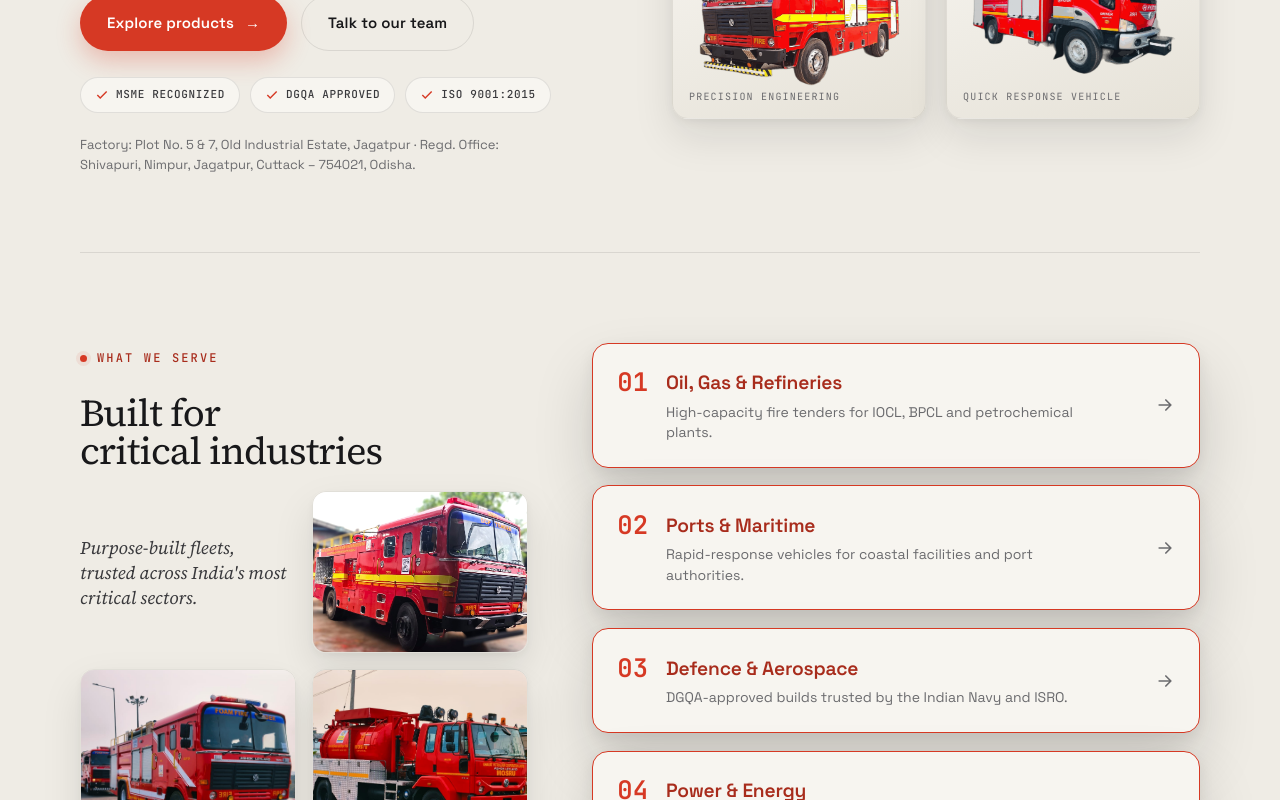
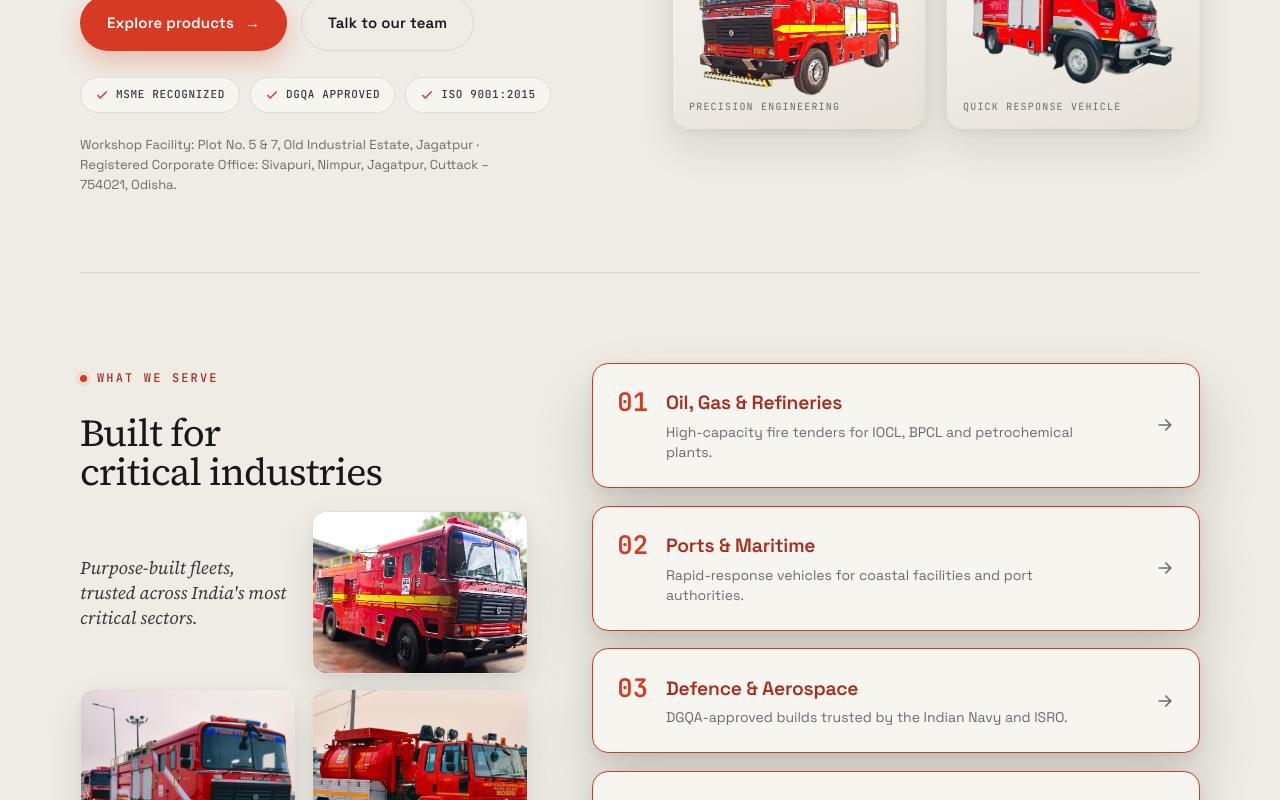
Before and after one commit to chandankumarswain/HindusthanTech, a React (Vite) app in the folder htpl-react/: page / in a window 1280 px wide. Shown: the part 1640-2440 px from the top of the page. Built offline with nearby package versions, Linux system fonts and the light colour scheme; no server answers.

Commit message:
Align company address info across site
Rename labels to Workshop Facility / Registered Corporate Office and
correct the registered-office spelling to Sivapuri in the Contact,
Footer, and landing About sections.

Co-Authored-By: Claude Opus 4.8 (1M context) <noreply@anthropic.com>

```diff
--- a/htpl-react/src/components/About.jsx
+++ b/htpl-react/src/components/About.jsx
@@ -102,8 +102,8 @@ export default function About() {
             </ul>
 
             <p className="about2-addr">
-              Factory: Plot No. 5 &amp; 7, Old Industrial Estate, Jagatpur · Regd. Office:
-              Shivapuri, Nimpur, Jagatpur, Cuttack – 754021, Odisha.
+              Workshop Facility: Plot No. 5 &amp; 7, Old Industrial Estate, Jagatpur ·
+              Registered Corporate Office: Sivapuri, Nimpur, Jagatpur, Cuttack – 754021, Odisha.
             </p>
           </div>
 
--- a/htpl-react/src/components/Contact.jsx
+++ b/htpl-react/src/components/Contact.jsx
@@ -61,7 +61,7 @@ export default function Contact() {
                 </svg>
               </span>
               <div>
-                <div className="k">Factory</div>
+                <div className="k">Workshop Facility</div>
                 <div className="v">
                   Plot No. 5 &amp; 7, Old Industrial Estate, Jagatpur, Cuttack – 754021, Odisha
                   <br />
@@ -76,9 +76,9 @@ export default function Contact() {
                 </svg>
               </span>
               <div>
-                <div className="k">Registered Office</div>
+                <div className="k">Registered Corporate Office</div>
                 <div className="v">
-                  Shivapuri, Nimpur, Jagatpur, Cuttack – 754021, Odisha
+                  Sivapuri, Nimpur, Jagatpur, Cuttack – 754021, Odisha
                   <br />
                   Ph: <a href="tel:+916712491348">0671-2491348</a>,{' '}
                   <a href="tel:+919437026348">9437026348</a>
--- a/htpl-react/src/components/Footer.jsx
+++ b/htpl-react/src/components/Footer.jsx
@@ -138,12 +138,12 @@ export default function Footer() {
           <div className="footer-col footer-contact reveal">
             <h3 className="footer-col-title">Contact Info</h3>
             <div className="ci">
-              <div className="k">Factory</div>
+              <div className="k">Workshop Facility</div>
               <div className="v">Plot No. 5 &amp; 7, Old Industrial Estate, Jagatpur, Cuttack – 754021, Odisha</div>
             </div>
             <div className="ci">
-              <div className="k">Registered Office</div>
-              <div className="v">Shivapuri, Nimpur, Jagatpur, Cuttack – 754021, Odisha</div>
+              <div className="k">Registered Corporate Office</div>
+              <div className="v">Sivapuri, Nimpur, Jagatpur, Cuttack – 754021, Odisha</div>
             </div>
             <div className="ci">
               <div className="k">Phone</div>
```
